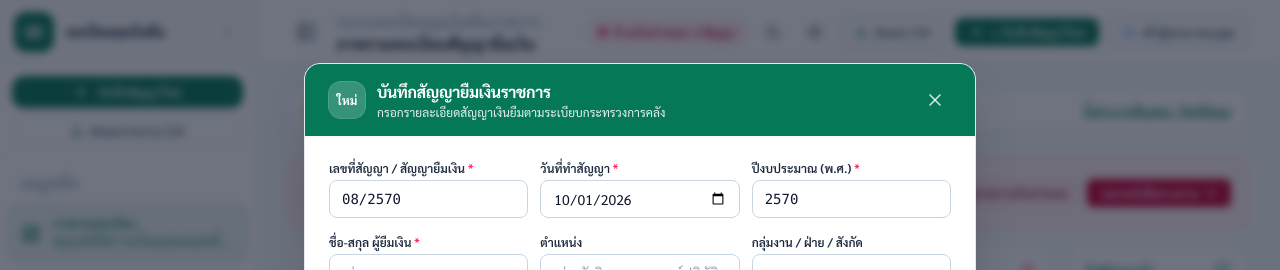
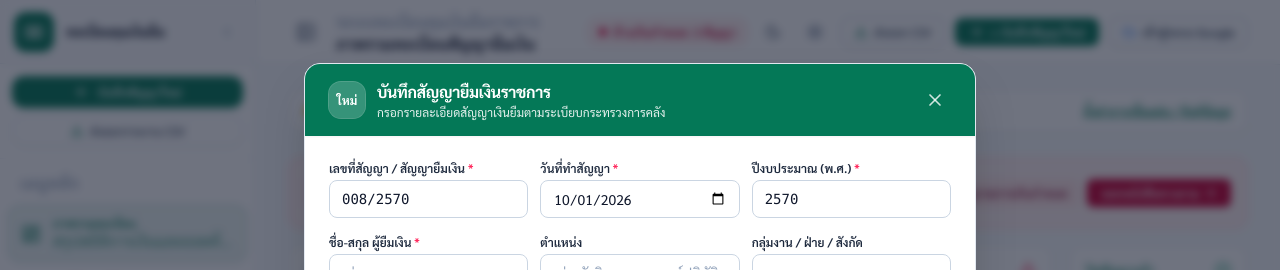
Before and after one commit to kbsrayong-collab/kbsryfun, a React (Vite) app: page / in a window 1280 px wide. Both pictures are taken after a click on the button "บันทึกสัญญาใหม่". Shown: the top 270 px of the page. Built offline with nearby package versions, Linux system fonts and the light colour scheme; no server answers; the database is empty.

Commit message:
feat: update contract number format to 3 digits
Adjust the contract number padding from 2 to 3 digits to support a larger volume of registrations.

```diff
--- a/src/components/AddEditContractModal.tsx
+++ b/src/components/AddEditContractModal.tsx
@@ -24,7 +24,7 @@ export const AddEditContractModal: React.FC<AddEditContractModalProps> = ({
   const currentTheme = COLOR_THEMES.find(t => t.id === settings?.colorTheme) || COLOR_THEMES[0];
   const isDarkMode = settings?.themeMode === 'dark';
 
-  const [contractNo, setContractNo] = useState('1/2570');
+  const [contractNo, setContractNo] = useState('001/2570');
   const [contractDate, setContractDate] = useState('');
   const [borrowerName, setBorrowerName] = useState('');
   const [position, setPosition] = useState('');
@@ -57,7 +57,7 @@ export const AddEditContractModal: React.FC<AddEditContractModalProps> = ({
     } else {
       // Default new contract
       const today = new Date().toISOString().split('T')[0];
-      const nextNo = `${String(existingContractsCount + 1).padStart(2, '0')}/2570`;
+      const nextNo = `${String(existingContractsCount + 1).padStart(3, '0')}/2570`;
       setContractNo(nextNo);
       setContractDate(today);
       setBorrowerName('');
@@ -170,7 +170,7 @@ export const AddEditContractModal: React.FC<AddEditContractModalProps> = ({
                 required
                 value={contractNo}
                 onChange={(e) => setContractNo(e.target.value)}
-                placeholder="เช่น 01/2570"
+                placeholder="เช่น 001/2570"
                 className={monoInputClass}
                 style={inputStyle}
               />
```
